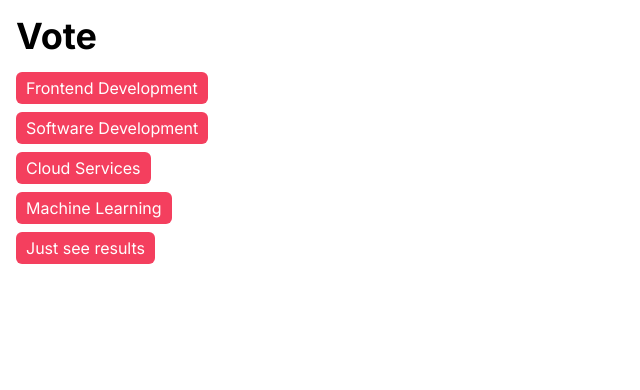
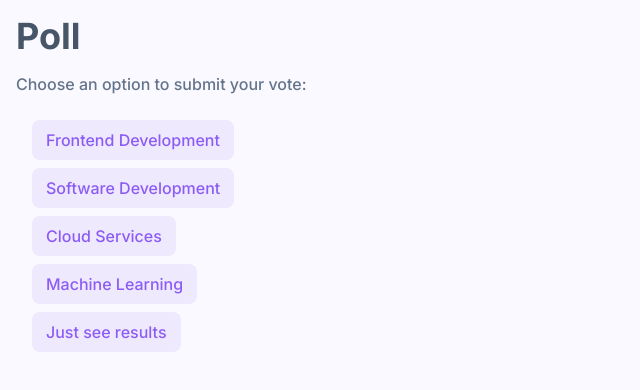
Before and after one commit to emanuelefavero/google-sheets-database, a Next.js app: page / in a window 1280 px wide. Shown: the top 390 px of the page, without its empty margins (0-640 px from the left). Built offline with nearby package versions, Linux system fonts and the light colour scheme; what google-auth-library, google-spreadsheet would draw is missing.

Commit message:
change style in home page

```diff
--- a/app/globals.css
+++ b/app/globals.css
@@ -3,23 +3,27 @@
 @tailwind utilities;
 
 :root {
-  --primary: #f43f5e;
-  --primary-light: #fb7185;
-  --primary-dark: #e11d48;
-  --background: #fff;
+  --primary: #8b5cf6;
+  --primary-light: #a78bfa;
+  --primary-dark: #7c3aed;
+  --background: #faf9ff;
   --foreground: #000;
+  --text-primary: #475569;
+  --text-secondary: #64748b;
 }
 
 @media (prefers-color-scheme: dark) {
   :root {
-    --background: #000;
+    --background: #180c2c;
     --foreground: #fff;
+    --text-primary: #f1f5f9;
+    --text-secondary: #e2e8f0;
   }
 }
 
 @layer base {
   body {
-    @apply bg-white text-black dark:bg-black dark:text-white p-4;
+    @apply bg-background text-text-secondary p-4;
   }
 
   input {
@@ -27,6 +31,6 @@
   }
 
   button {
-    @apply bg-primary text-white rounded-md px-2.5 py-1 hover:bg-primary-dark outline-none focus:ring-1 focus:ring-primary-dark active:scale-90 transition-transform duration-100;
+    @apply bg-violet-500 bg-opacity-10 text-primary font-medium rounded-lg px-3.5 py-2 hover:bg-violet-400 hover:bg-opacity-10 outline-none focus:ring-1 focus:ring-primary-dark active:scale-90 transition-transform duration-100;
   }
 }
--- a/app/page.tsx
+++ b/app/page.tsx
@@ -24,14 +24,17 @@ export default function Page({ searchParams }: Props) {
 
   return (
     <>
-      <h1 className='font-bold text-4xl mb-4'>Vote</h1>
+      <h1 className='text-text-primary font-bold text-4xl mb-4'>Poll</h1>
+      <p className='text-text-secondary font-medium mb-6'>
+        Choose an option to submit your vote:
+      </p>
 
-      <ul>
+      <ul className='ml-4'>
         {config.map((item, index) => {
           const { name, id } = item
 
           return (
-            <li key={index} className='mb-2'>
+            <li key={index} className='mb-2 select-none'>
               <button onClick={() => handleClick(id)} disabled={isSubmitting}>
                 <span>{name}</span>
               </button>
@@ -40,7 +43,10 @@ export default function Page({ searchParams }: Props) {
         })}
 
         <li>
-          <button onClick={() => router.push('/results')} className=''>
+          <button
+            onClick={() => router.push('/results')}
+            className='select-none'
+          >
             Just see results
           </button>
         </li>
--- a/tailwind.config.ts
+++ b/tailwind.config.ts
@@ -14,6 +14,8 @@ const config: Config = {
         'primary-dark': 'var(--primary-dark)',
         background: 'var(--background)',
         foreground: 'var(--foreground)',
+        'text-primary': 'var(--text-primary)',
+        'text-secondary': 'var(--text-secondary)',
       },
       backgroundImage: {
         'gradient-radial': 'radial-gradient(var(--tw-gradient-stops))',
```
